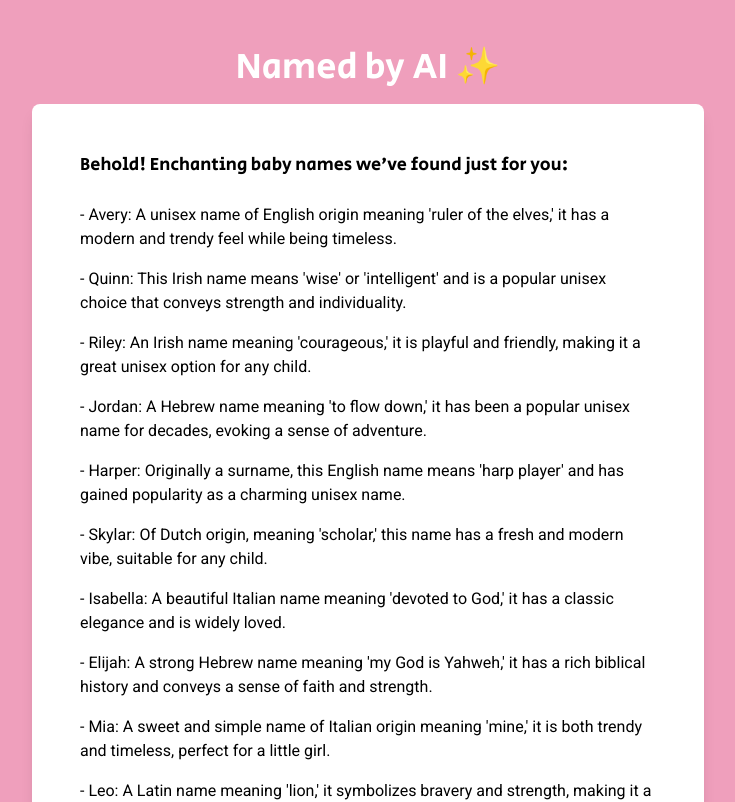
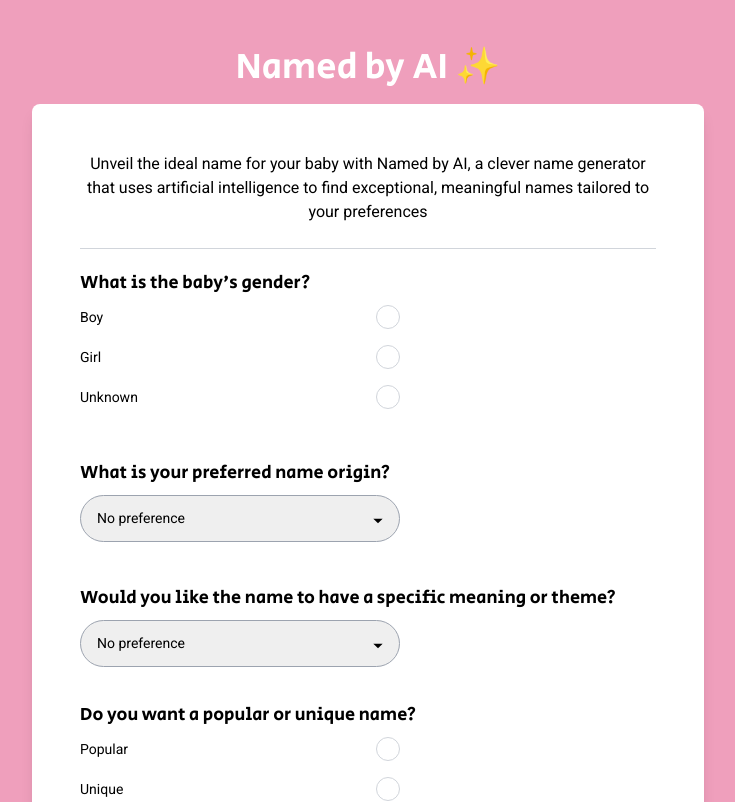
Before and after one commit to Chima-Peter/moi, a React (Vite) app: page / in a window 1280 px wide. Shown: the top 802 px of the page, without its empty margins (272-1007 px from the left). Built offline with nearby package versions, Linux system fonts and the light colour scheme.

Commit message:
Update home_page.tsx

```diff
--- a/src/pages/home_page.tsx
+++ b/src/pages/home_page.tsx
@@ -8,7 +8,7 @@ import { Link } from "react-router-dom"
 
 
 const HomePage = () => {
-  const [step, setStep] = useState<number>(3)
+  const [step, setStep] = useState<number>(0)
 
   const allComponents = [
     <UserForm setStep={setStep} />,
```
